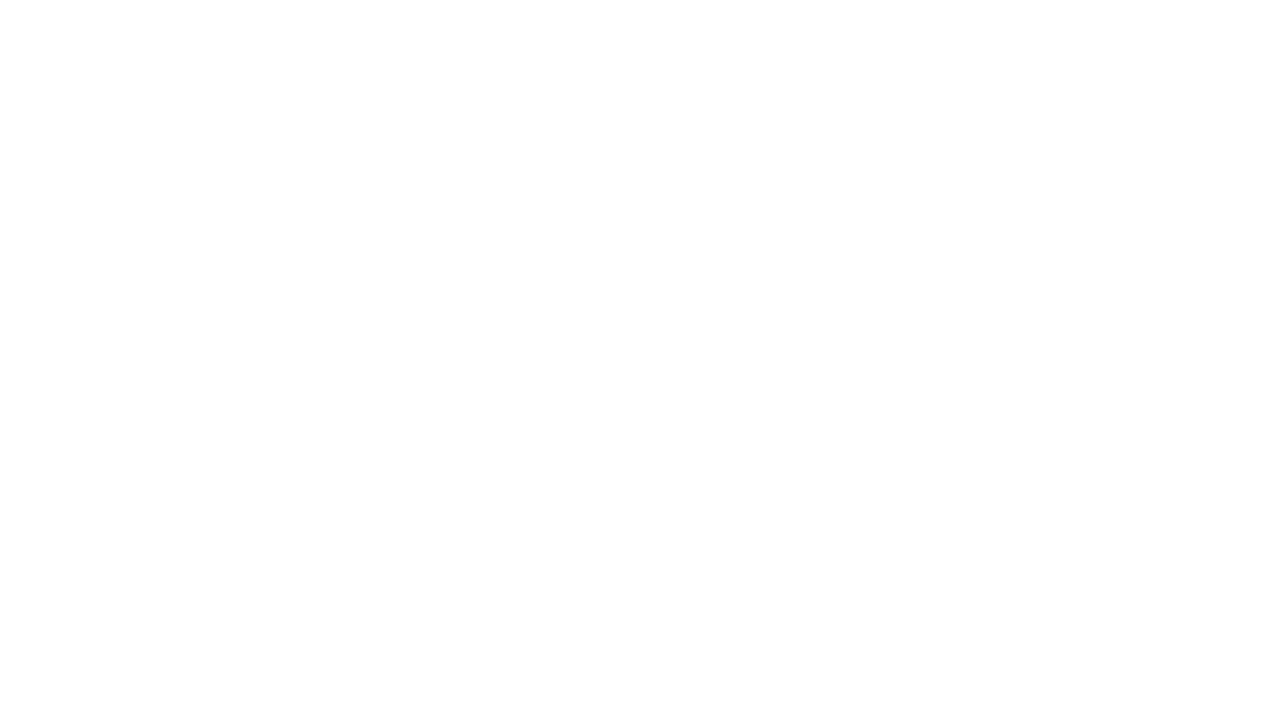
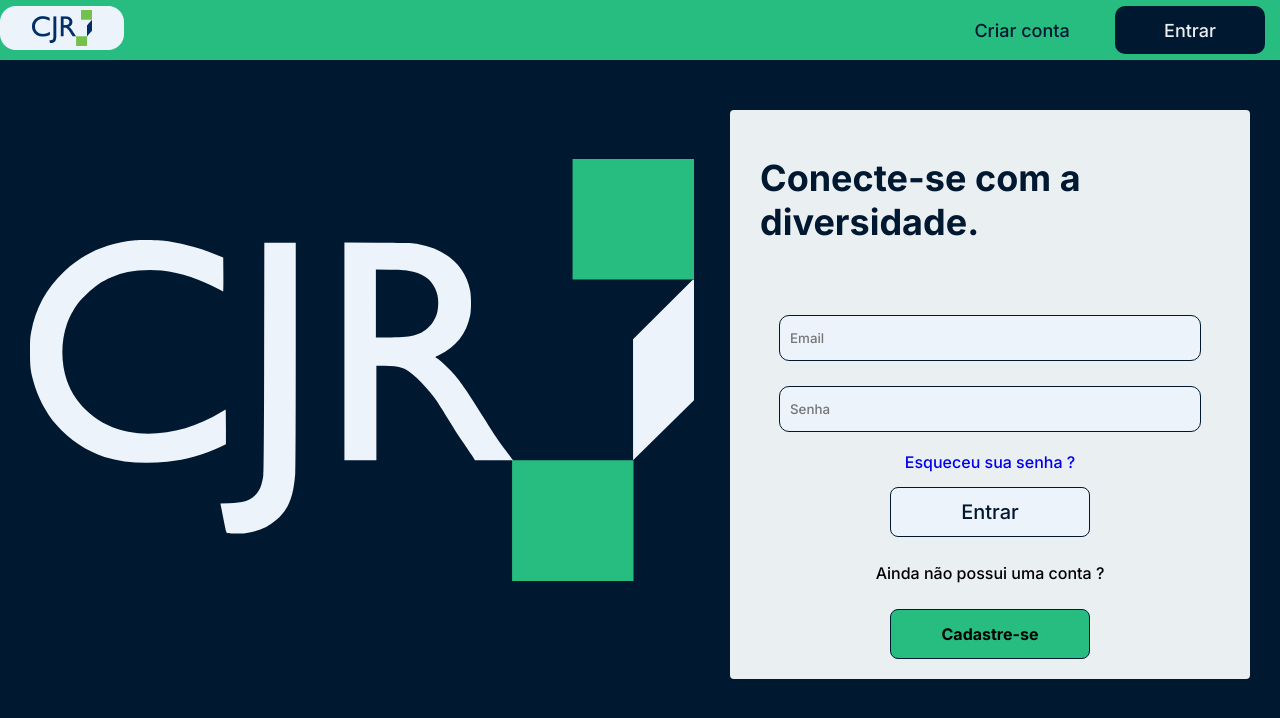
Before and after one commit to Rayxan/cjr-pt-g1, a plain HTML site: page Html/index.html in a window 1280 px wide. Drawn offline with Linux system fonts and the light colour scheme.

Commit message:
style:Melhorando-a-tela-de-login

```diff
--- a/CSS/style.css
+++ b/CSS/style.css
@@ -0,0 +1,134 @@
+/*Importação da fonte*/
+@import url('https://fonts.googleapis.com/css2?family=Inter:wght@500;600;700;800&display=swap');
+
+/*Configuração body*/
+body{
+    background-color: #001830;
+    margin: 0;
+    padding: 0;
+    border: 0;
+    font-family: 'Inter', sans-serif;
+}
+
+header{
+    background-color: #27BD80;
+    display: flex;
+    justify-content: space-between;
+    align-items: center;
+    padding: 0px;
+    width: 100%;
+    height: 60px;
+
+}
+
+nav button {
+    background: none;
+    border: none;
+    color: #001830;
+    cursor: pointer;
+    font-size: 18px;
+    margin-left: 20px;
+    margin-right: 15px;
+    font-family: 'Inter';
+
+}
+
+#entrar-header{
+    background-color: #001830;
+    color: #EAEFF2;
+    height: 48px;
+    width: 150px;
+    border-radius: 10px;
+}
+
+.login-pagina{
+    display: flex;
+    align-items: center;
+    justify-content: center;
+
+}
+
+.logo{
+    width: 640px;
+    height: 422px;
+    margin-right: 60px;
+}
+
+.login-form{
+    background-color: #EAEFF2;
+    display: auto;
+    width: 520px;
+    height: auto;
+    align-items: center;
+    justify-content: center;
+    border-radius: 4px;
+    margin-top: 50px;
+}
+
+.login-form #frase{
+    text-align: left;
+    margin-left: 20px;
+    color: #001830;
+    font-size: 36px;
+    font-weight: bold;
+}
+
+
+.login-form form{
+    display: flex;
+    flex-direction: column;
+}
+
+.login-form form input{
+    display: block;
+    margin: auto;
+    margin-top: 5px;
+    padding: 10px;
+    border: 1px solid #001830;
+    background: #ECF3FB;
+    border-radius: 10px;
+    width: 400px;
+    height: 24px;
+    font-family: Inter, 'sans-serif';
+
+}
+
+
+.login-form form #sub{
+    color: #001830;
+    font-size: 20px;
+    background-color: #ECF3FB;
+    border-radius: 8px;
+    border: 1px solid #001830;
+    width: 200px;
+    height: 50px;
+}
+
+.login-form a{
+    text-decoration: none;
+    text-align: center;
+    margin-bottom: 10px;
+    font-size: 16px;
+}
+
+.login-form p{
+    font-size: 16px;
+    padding: 10px;
+    text-align: center;
+}
+
+.login-form button{
+    background-color: #27BD80;
+    display: block;
+    margin: auto;
+    margin-top: 4px;
+    border: 1px solid #001830;
+    border-radius: 8px;
+    width: 200px;
+    height: 50px;
+    font-family: Inter, 'sans-serif';
+    margin-bottom: 20px;
+    font-size: 16px;
+    font-weight: bold;
+
+}
--- a/Html/index.html
+++ b/Html/index.html
@@ -3,9 +3,41 @@
 <head>
     <meta charset="UTF-8">
     <meta name="viewport" content="width=device-width, initial-scale=1.0">
+    <link rel="stylesheet" href="../CSS/style.css">
     <title>CJR</title>
 </head>
 <body>
+    <header>
+        <div class="logo-header">
+            <img src="../assets/logo-header.png" alt="logo-cjr">
+        </div>
+        <nav>
+            <button id="criar-header">Criar conta</button>
+            <button id="entrar-header">Entrar</button>
+        </nav>
+    </header>
 
+    </div>
+    <div class="login-pagina">
+        <div class="logo">
+            <img id="cjr_logo" src="../assets/logo_cjr.svg" alt="logo-cjr">
+        </div>
+        <div class="login-form">
+            <p id="frase">Conecte-se com a diversidade.</p>
+            <form>
+                <label for="email"></label><br>
+                <input type="text" id="email" name="email" placeholder="Email"><br>
+                <label for="pwd"></label>
+                <input type="password" id="pwd" name="pwd" placeholder="Senha"><br>
+                <a href="#">Esqueceu sua senha ?</a>
+                <input id='sub' type="submit" value="Entrar">
+            </form>
+
+            <p>Ainda não possui uma conta ?</p>
+            <button>Cadastre-se</button>
+
+        </div>
+
+    </div>
 </body>
 </html>
```
Also changed, not shown: assets/logo-header.png (added).
